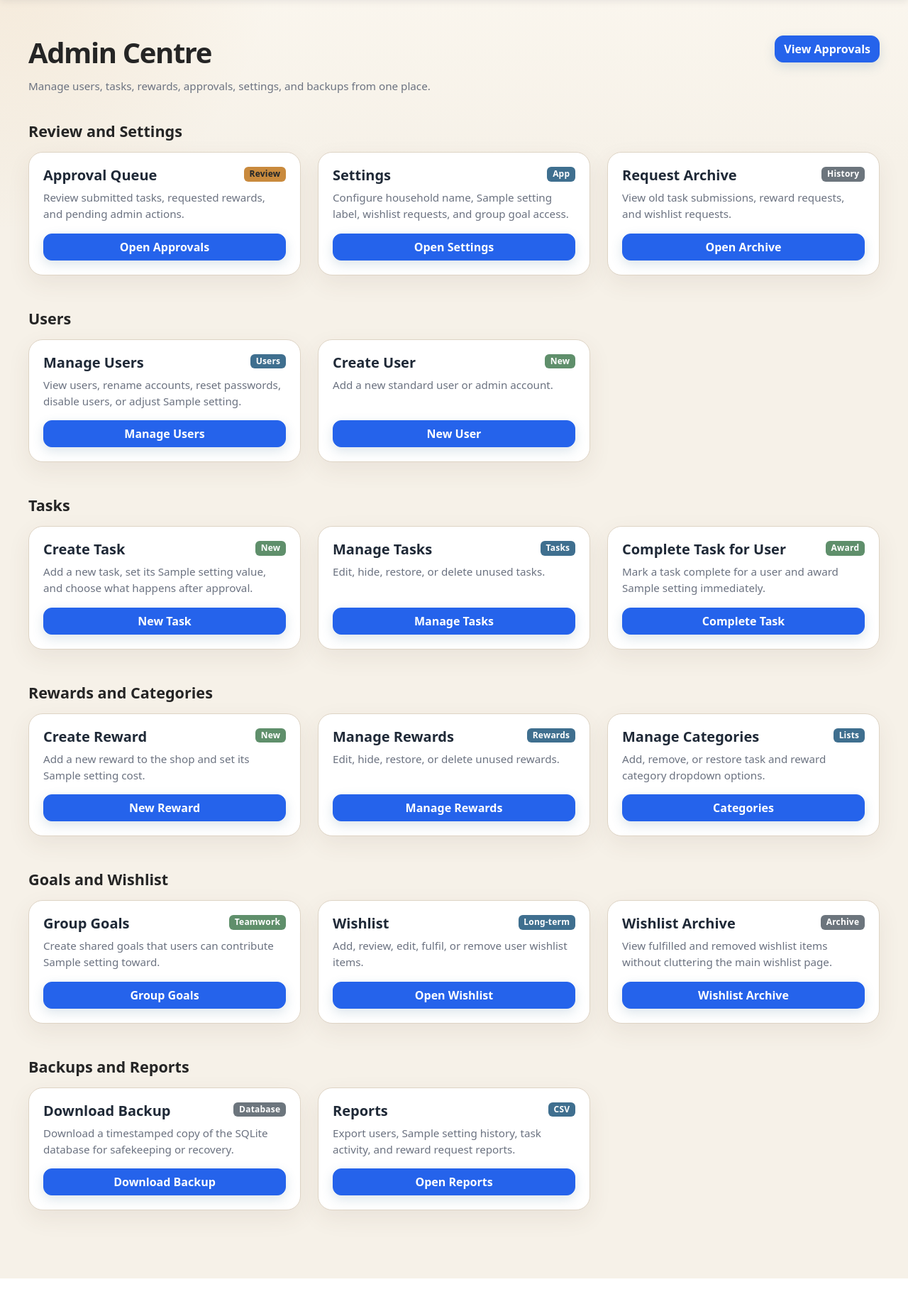
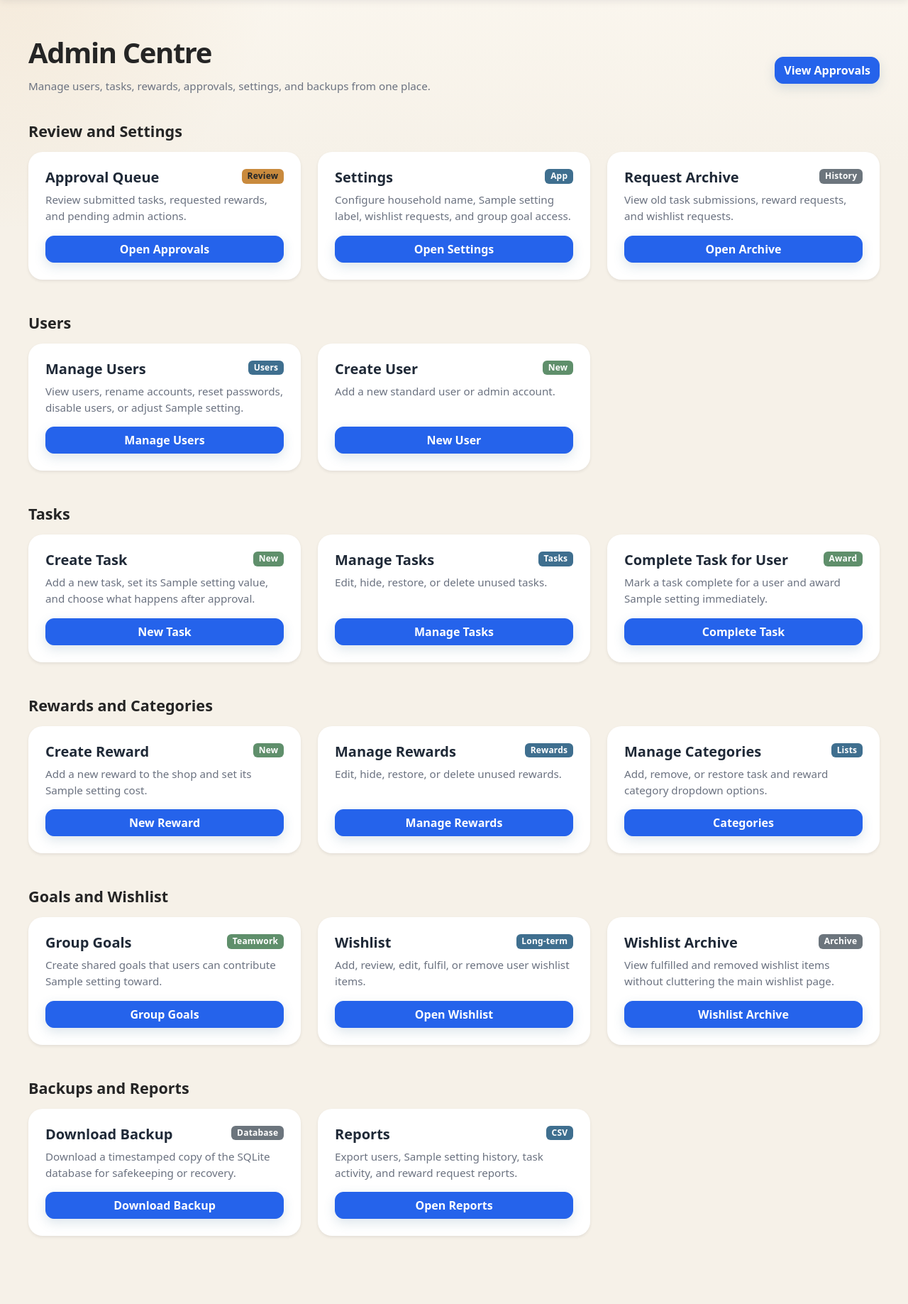
Before and after one commit to Moose151/project-meridian, a Flask app: page /admin in a window 1280 px wide. Shown: the part 57-1894 px from the top of the page at 71% size. Before the commit the page ends 1858 px from the top, so only its background shows below. Run offline with Flask 3, Linux system fonts and the light colour scheme; a user stored in the database is signed in; tables that the repository leaves empty hold one stand-in row (values such as "Sample post").

Commit message:
Apply HomeStack UI to admin pages

```diff
--- a/app/templates/admin_home.html
+++ b/app/templates/admin_home.html
@@ -6,7 +6,7 @@
      PAGE HEADER
      ========================================================= -->
 
-<div class="d-flex justify-content-between align-items-start mb-4">
+<div class="d-flex flex-column flex-md-row justify-content-between align-items-start align-items-md-center gap-3 mb-4">
     <div>
         <h1>Admin Centre</h1>
 
@@ -27,11 +27,11 @@
 
 <h2>Review and Settings</h2>
 
-<div class="row mb-4">
+<div class="row g-4 mb-4">
 
     <div class="col-md-4 mb-4">
-        <div class="card h-100">
-            <div class="card-body d-flex flex-column">
+        <div class="card h-100 border-0 shadow-sm">
+            <div class="card-body p-4 d-flex flex-column">
                 <div class="d-flex justify-content-between align-items-start mb-2">
                     <h5 class="card-title mb-0">
                         Approval Queue
@@ -57,8 +57,8 @@
 
 
     <div class="col-md-4 mb-4">
-        <div class="card h-100">
-            <div class="card-body d-flex flex-column">
+        <div class="card h-100 border-0 shadow-sm">
+            <div class="card-body p-4 d-flex flex-column">
                 <div class="d-flex justify-content-between align-items-start mb-2">
                     <h5 class="card-title mb-0">
                         Settings
@@ -84,8 +84,8 @@
 
 
     <div class="col-md-4 mb-4">
-        <div class="card h-100">
-            <div class="card-body d-flex flex-column">
+        <div class="card h-100 border-0 shadow-sm">
+            <div class="card-body p-4 d-flex flex-column">
                 <div class="d-flex justify-content-between align-items-start mb-2">
                     <h5 class="card-title mb-0">
                         Request Archive
@@ -117,11 +117,11 @@
 
 <h2>Users</h2>
 
-<div class="row mb-4">
+<div class="row g-4 mb-4">
 
     <div class="col-md-4 mb-4">
-        <div class="card h-100">
-            <div class="card-body d-flex flex-column">
+        <div class="card h-100 border-0 shadow-sm">
+            <div class="card-body p-4 d-flex flex-column">
                 <div class="d-flex justify-content-between align-items-start mb-2">
                     <h5 class="card-title mb-0">
                         Manage Users
@@ -147,8 +147,8 @@
 
 
     <div class="col-md-4 mb-4">
-        <div class="card h-100">
-            <div class="card-body d-flex flex-column">
+        <div class="card h-100 border-0 shadow-sm">
+            <div class="card-body p-4 d-flex flex-column">
                 <div class="d-flex justify-content-between align-items-start mb-2">
                     <h5 class="card-title mb-0">
                         Create User
@@ -181,11 +181,11 @@
 
 <h2>Tasks</h2>
 
-<div class="row mb-4">
+<div class="row g-4 mb-4">
 
     <div class="col-md-4 mb-4">
-        <div class="card h-100">
-            <div class="card-body d-flex flex-column">
+        <div class="card h-100 border-0 shadow-sm">
+            <div class="card-body p-4 d-flex flex-column">
                 <div class="d-flex justify-content-between align-items-start mb-2">
                     <h5 class="card-title mb-0">
                         Create Task
@@ -211,8 +211,8 @@
 
 
     <div class="col-md-4 mb-4">
-        <div class="card h-100">
-            <div class="card-body d-flex flex-column">
+        <div class="card h-100 border-0 shadow-sm">
+            <div class="card-body p-4 d-flex flex-column">
                 <div class="d-flex justify-content-between align-items-start mb-2">
                     <h5 class="card-title mb-0">
                         Manage Tasks
@@ -238,8 +238,8 @@
 
 
     <div class="col-md-4 mb-4">
-        <div class="card h-100">
-            <div class="card-body d-flex flex-column">
+        <div class="card h-100 border-0 shadow-sm">
+            <div class="card-body p-4 d-flex flex-column">
                 <div class="d-flex justify-content-between align-items-start mb-2">
                     <h5 class="card-title mb-0">
                         Complete Task for User
@@ -272,11 +272,11 @@
 
 <h2>Rewards and Categories</h2>
 
-<div class="row mb-4">
+<div class="row g-4 mb-4">
 
     <div class="col-md-4 mb-4">
-        <div class="card h-100">
-            <div class="card-body d-flex flex-column">
+        <div class="card h-100 border-0 shadow-sm">
+            <div class="card-body p-4 d-flex flex-column">
                 <div class="d-flex justify-content-between align-items-start mb-2">
                     <h5 class="card-title mb-0">
                         Create Reward
@@ -302,8 +302,8 @@
 
 
     <div class="col-md-4 mb-4">
-        <div class="card h-100">
-            <div class="card-body d-flex flex-column">
+        <div class="card h-100 border-0 shadow-sm">
+            <div class="card-body p-4 d-flex flex-column">
                 <div class="d-flex justify-content-between align-items-start mb-2">
                     <h5 class="card-title mb-0">
                         Manage Rewards
@@ -329,8 +329,8 @@
 
 
     <div class="col-md-4 mb-4">
-        <div class="card h-100">
-            <div class="card-body d-flex flex-column">
+        <div class="card h-100 border-0 shadow-sm">
+            <div class="card-body p-4 d-flex flex-column">
                 <div class="d-flex justify-content-between align-items-start mb-2">
                     <h5 class="card-title mb-0">
                         Manage Categories
@@ -363,11 +363,11 @@
 
 <h2>Goals and Wishlist</h2>
 
-<div class="row mb-4">
+<div class="row g-4 mb-4">
 
     <div class="col-md-4 mb-4">
-        <div class="card h-100">
-            <div class="card-body d-flex flex-column">
+        <div class="card h-100 border-0 shadow-sm">
+            <div class="card-body p-4 d-flex flex-column">
                 <div class="d-flex justify-content-between align-items-start mb-2">
                     <h5 class="card-title mb-0">
                         Group Goals
@@ -393,8 +393,8 @@
 
 
     <div class="col-md-4 mb-4">
-        <div class="card h-100">
-            <div class="card-body d-flex flex-column">
+        <div class="card h-100 border-0 shadow-sm">
+            <div class="card-body p-4 d-flex flex-column">
                 <div class="d-flex justify-content-between align-items-start mb-2">
                     <h5 class="card-title mb-0">
                         Wishlist
@@ -420,8 +420,8 @@
 
 
     <div class="col-md-4 mb-4">
-        <div class="card h-100">
-            <div class="card-body d-flex flex-column">
+        <div class="card h-100 border-0 shadow-sm">
+            <div class="card-body p-4 d-flex flex-column">
                 <div class="d-flex justify-content-between align-items-start mb-2">
                     <h5 class="card-title mb-0">
                         Wishlist Archive
@@ -454,11 +454,11 @@
 
 <h2>Backups and Reports</h2>
 
-<div class="row mb-4">
+<div class="row g-4 mb-4">
 
     <div class="col-md-4 mb-4">
-        <div class="card h-100">
-            <div class="card-body d-flex flex-column">
+        <div class="card h-100 border-0 shadow-sm">
+            <div class="card-body p-4 d-flex flex-column">
                 <div class="d-flex justify-content-between align-items-start mb-2">
                     <h5 class="card-title mb-0">
                         Download Backup
@@ -484,8 +484,8 @@
 
 
     <div class="col-md-4 mb-4">
-        <div class="card h-100">
-            <div class="card-body d-flex flex-column">
+        <div class="card h-100 border-0 shadow-sm">
+            <div class="card-body p-4 d-flex flex-column">
                 <div class="d-flex justify-content-between align-items-start mb-2">
                     <h5 class="card-title mb-0">
                         Reports
```
Also changed, not shown: app/templates/admin_approvals.html (+17 -17 lines), app/templates/admin_reports.html (+12 -12 lines), app/templates/manage_categories.html (+8 -8 lines), app/templates/manage_rewards.html (+6 -6 lines), app/templates/manage_tasks.html (+6 -6 lines), app/templates/request_archive.html (+14 -14 lines), app/templates/users.html (+6 -6 lines).
